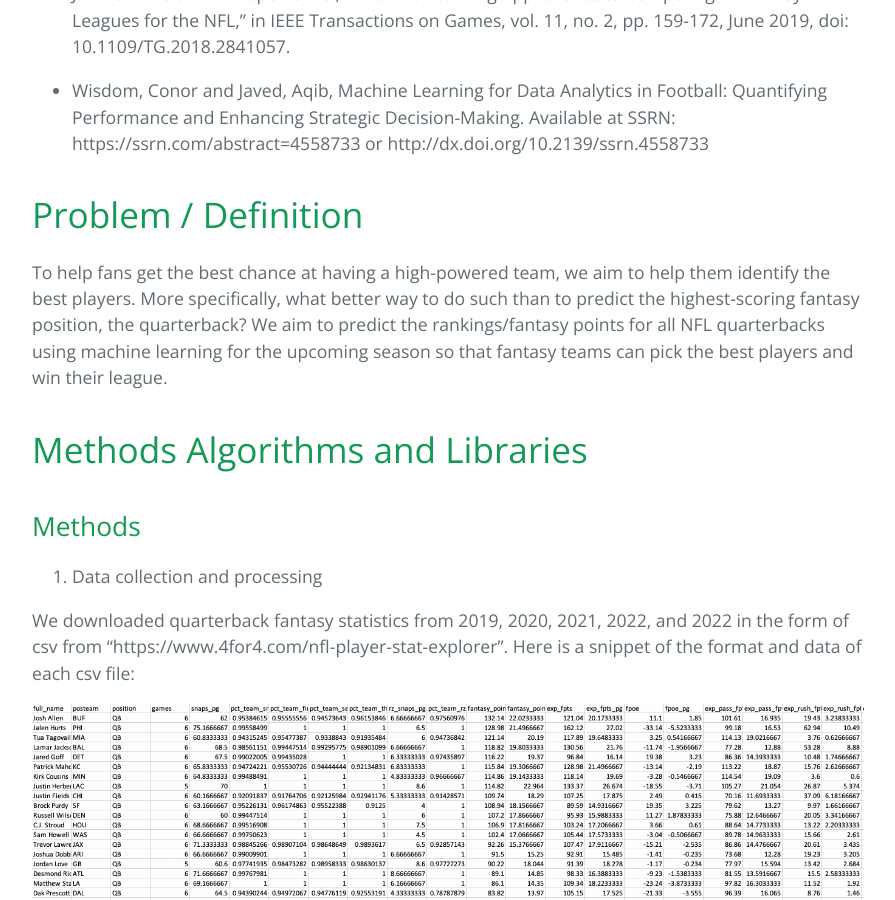
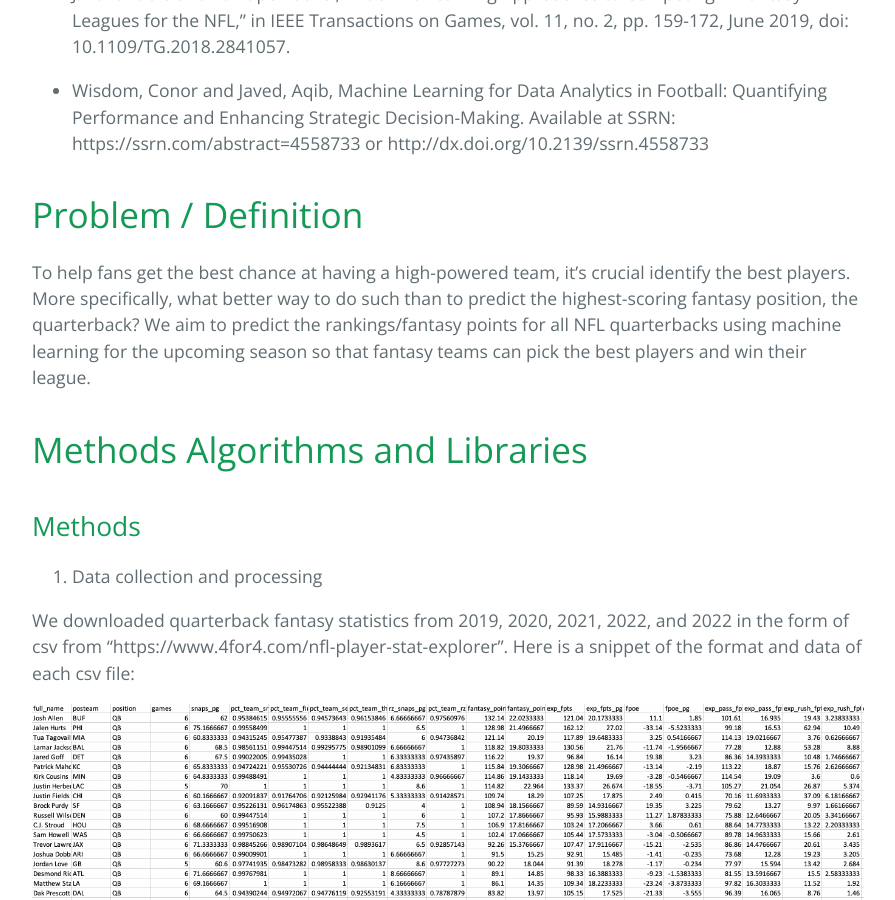
Before and after one commit to CS4641-Group-96/fantasy-football, a Jekyll site: the page built from index.md, in a window 1280 px wide and 900 px high, scrolled down 1250 px. Shown: the whole window, without its empty margins (192-1087 px from the left). Built offline with Jekyll 4.4.1, drawn with Linux system fonts in a browser that asks for light colours.

Commit message:
Update index.md

```diff
--- a/index.md
+++ b/index.md
@@ -24,7 +24,7 @@ Fantasy football allows fans to manage their own team of players. To compete, fa
 
 # Problem / Definition
 
-To help fans get the best chance at having a high-powered team, we aim to help them identify the best players. More specifically, what better way to do such than to predict the highest-scoring fantasy position, the quarterback? We aim to predict the rankings/fantasy points for all NFL quarterbacks using machine learning for the upcoming season so that fantasy teams can pick the best players and win their league.
+To help fans get the best chance at having a high-powered team, it's crucial identify the best players. More specifically, what better way to do such than to predict the highest-scoring fantasy position, the quarterback? We aim to predict the rankings/fantasy points for all NFL quarterbacks using machine learning for the upcoming season so that fantasy teams can pick the best players and win their league.
 
 # Methods Algorithms and Libraries
 
```
